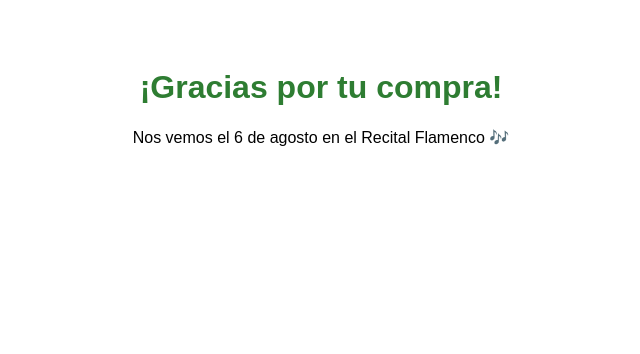
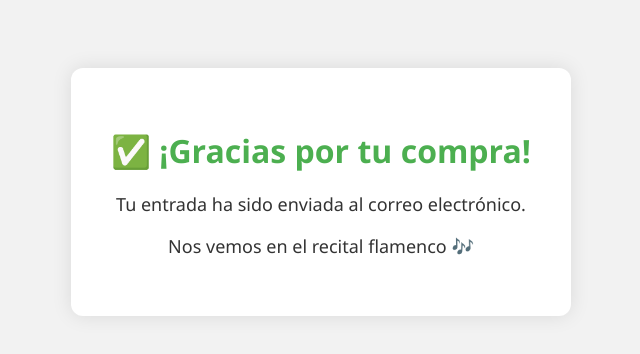
Before and after one commit to adrianrs928222/RecitaldeChipiona, a website: page success.html in a window 1280 px wide. Shown: the whole page, without its empty margins (319-959 px from the left). Drawn offline with Linux system fonts and the light colour scheme.

Commit message:
success.html

```diff
--- a/success.html
+++ b/success.html
@@ -1,21 +1,42 @@
 <!DOCTYPE html>
 <html lang="es">
 <head>
-  <meta charset="UTF-8">
-  <title>¡Gracias por tu compra!</title>
+  <meta charset="UTF-8" />
+  <meta name="viewport" content="width=device-width, initial-scale=1.0"/>
+  <title>Gracias por tu compra</title>
   <style>
     body {
+      background: #f2f2f2;
+      font-family: 'Segoe UI', sans-serif;
       text-align: center;
-      font-family: Arial, sans-serif;
+      padding: 60px 20px;
+    }
+
+    .mensaje {
+      background: #ffffff;
       padding: 40px;
+      border-radius: 12px;
+      box-shadow: 0 0 20px rgba(0,0,0,0.1);
+      display: inline-block;
     }
+
     h1 {
-      color: #2e7d32;
+      color: #4CAF50;
+      font-size: 32px;
+      margin-bottom: 20px;
+    }
+
+    p {
+      font-size: 18px;
+      color: #333;
     }
   </style>
 </head>
 <body>
-  <h1>¡Gracias por tu compra!</h1>
-  <p>Nos vemos el 6 de agosto en el Recital Flamenco 🎶</p>
+  <div class="mensaje">
+    <h1>✅ ¡Gracias por tu compra!</h1>
+    <p>Tu entrada ha sido enviada al correo electrónico.</p>
+    <p>Nos vemos en el recital flamenco 🎶</p>
+  </div>
 </body>
 </html>
```
